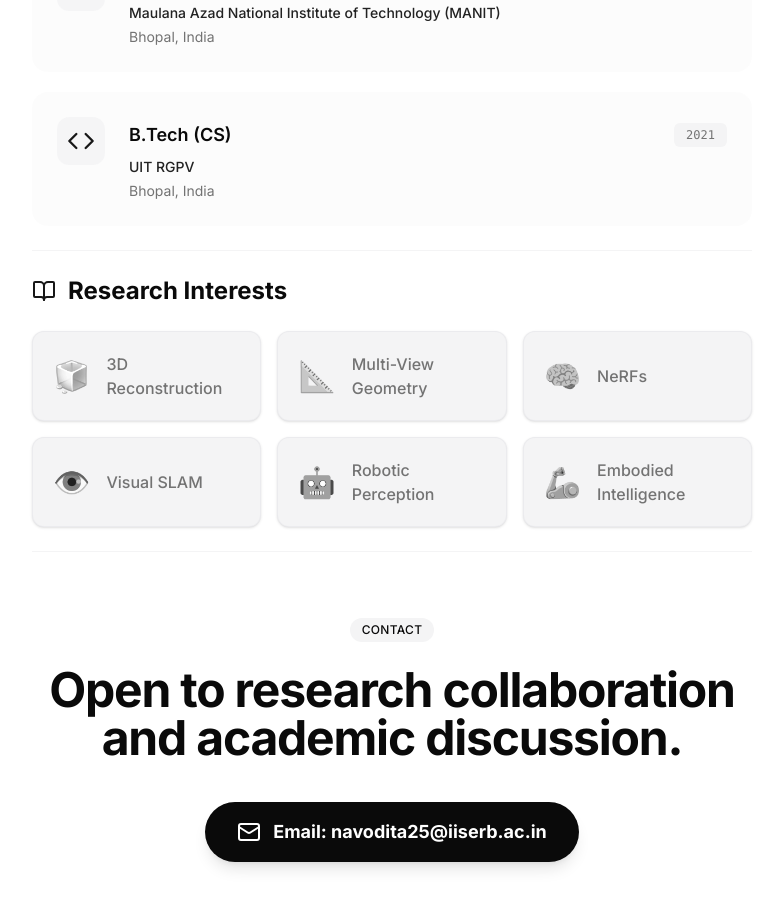
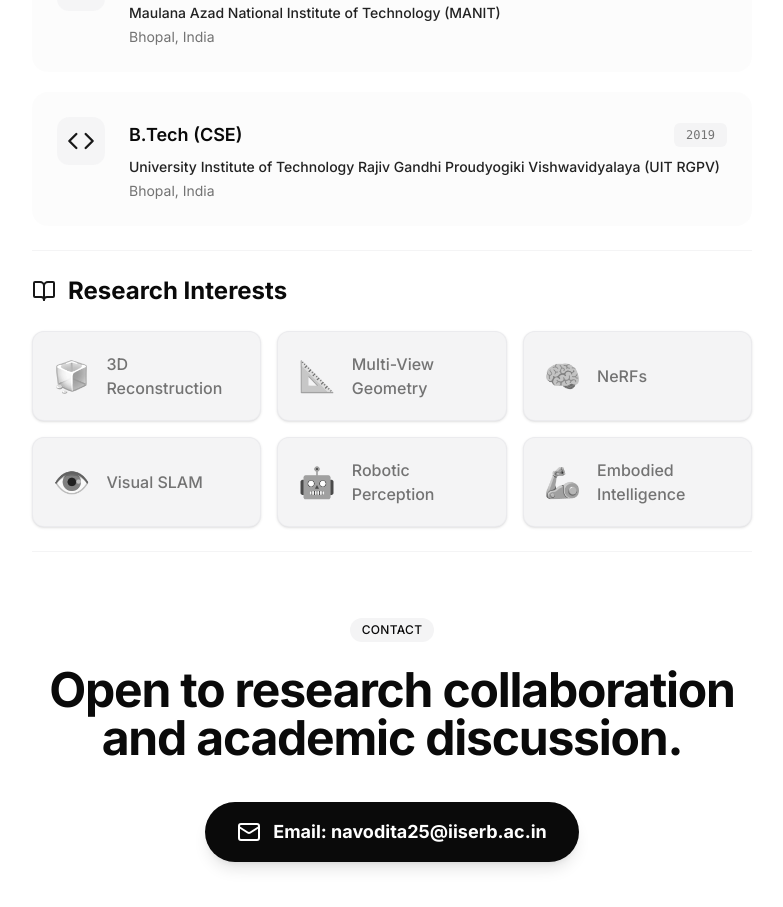
Before and after one commit to titanjagpreet/navo-pf, a Next.js app: page / in a window 1280 px wide. Shown: the part 1148-2055 px from the top of the page, without its empty margins (248-1031 px from the left). Built offline with nearby package versions, Linux system fonts and the light colour scheme.

Commit message:
minor fix

```diff
--- a/app/page.tsx
+++ b/app/page.tsx
@@ -138,10 +138,10 @@ export default function Home() {
               icon={<BookOpen className="w-6 h-6 sm:w-7 sm:h-7" />}
             />
             <ExperienceCard
-              title="B.Tech (CS)"
-              role="UIT RGPV"
+              title="B.Tech (CSE)"
+              role="University Institute of Technology Rajiv Gandhi Proudyogiki Vishwavidyalaya (UIT RGPV)"
               org="Bhopal, India"
-              date="2021"
+              date="2019"
               icon={<Code className="w-6 h-6 sm:w-7 sm:h-7" />}
             />
           </div>
```
